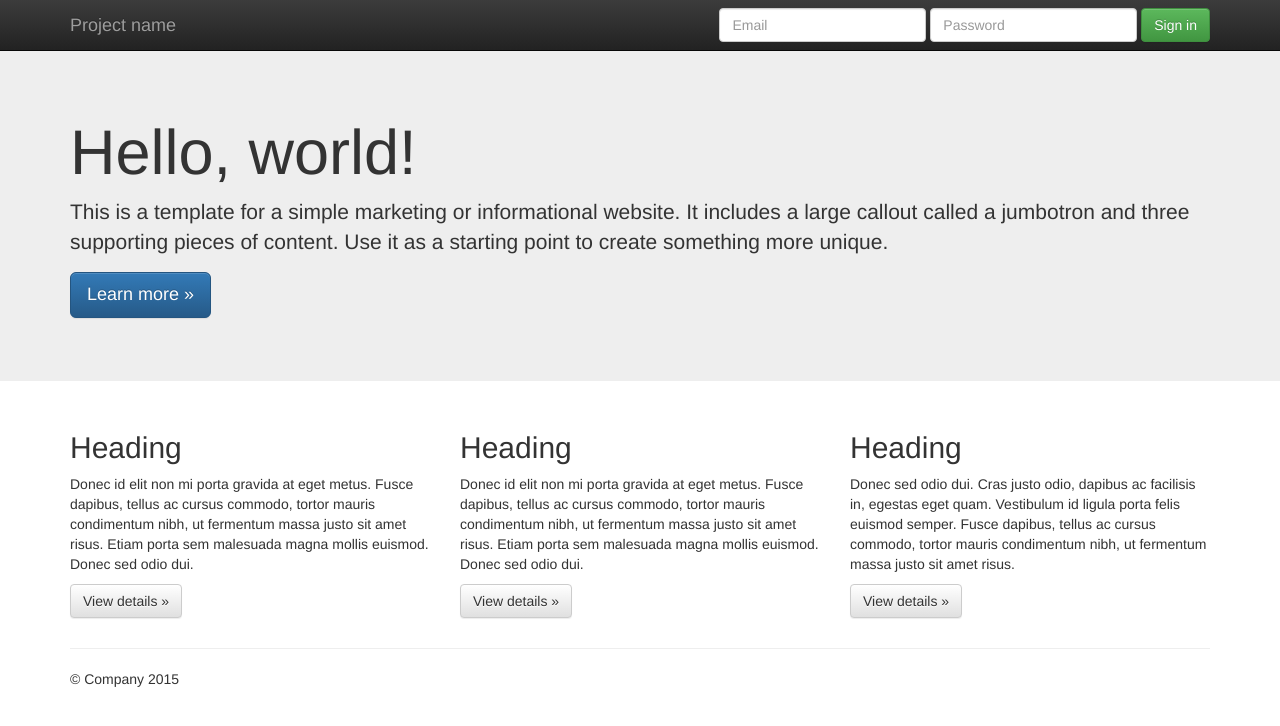
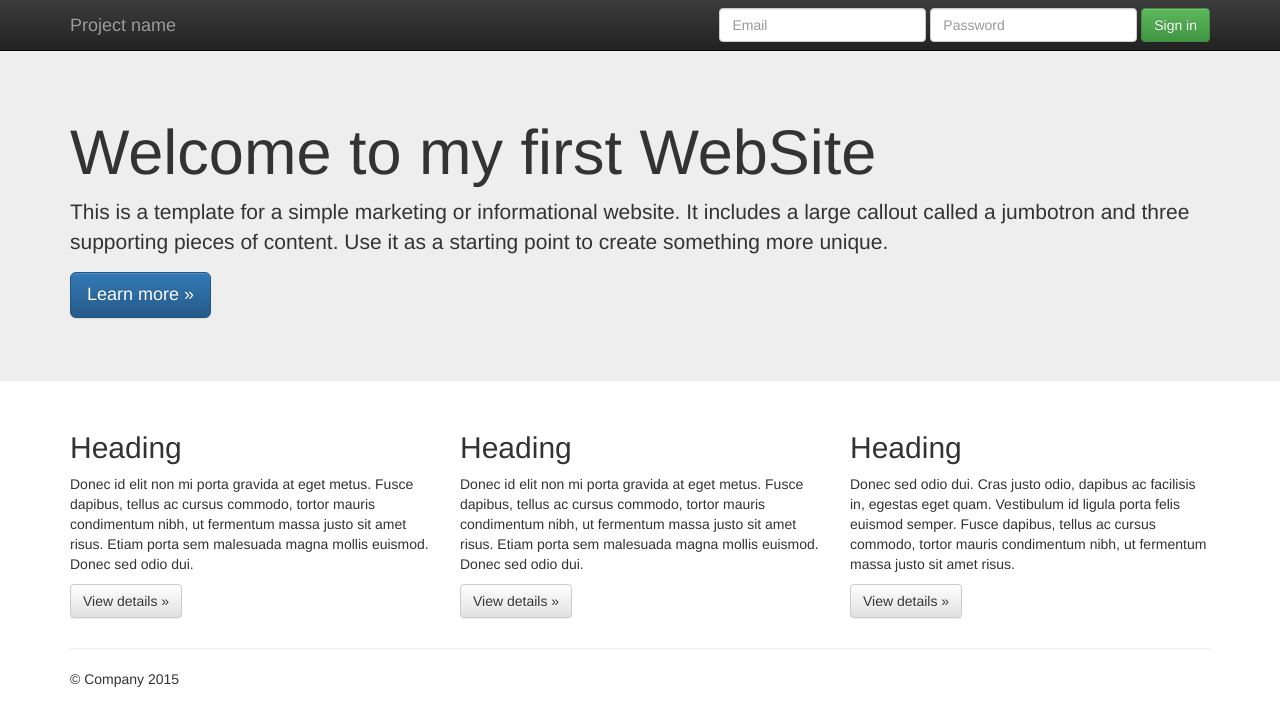
Before and after one commit to dodieseme/Webapp01, a plain HTML site: page index.html in a window 1280 px wide. Drawn offline with nearby package versions, Linux system fonts and the light colour scheme.

Commit message:
updated hello world title

```diff
--- a/index.html
+++ b/index.html
@@ -55,7 +55,7 @@
     <!-- Main jumbotron for a primary marketing message or call to action -->
     <div class="jumbotron">
       <div class="container">
-        <h1>Hello, world!</h1>
+        <h1>Welcome to my first WebSite</h1>
         <p>This is a template for a simple marketing or informational website. It includes a large callout called a jumbotron and three supporting pieces of content. Use it as a starting point to create something more unique.</p>
         <p><a class="btn btn-primary btn-lg" href="#" role="button">Learn more &raquo;</a></p>
       </div>
```
